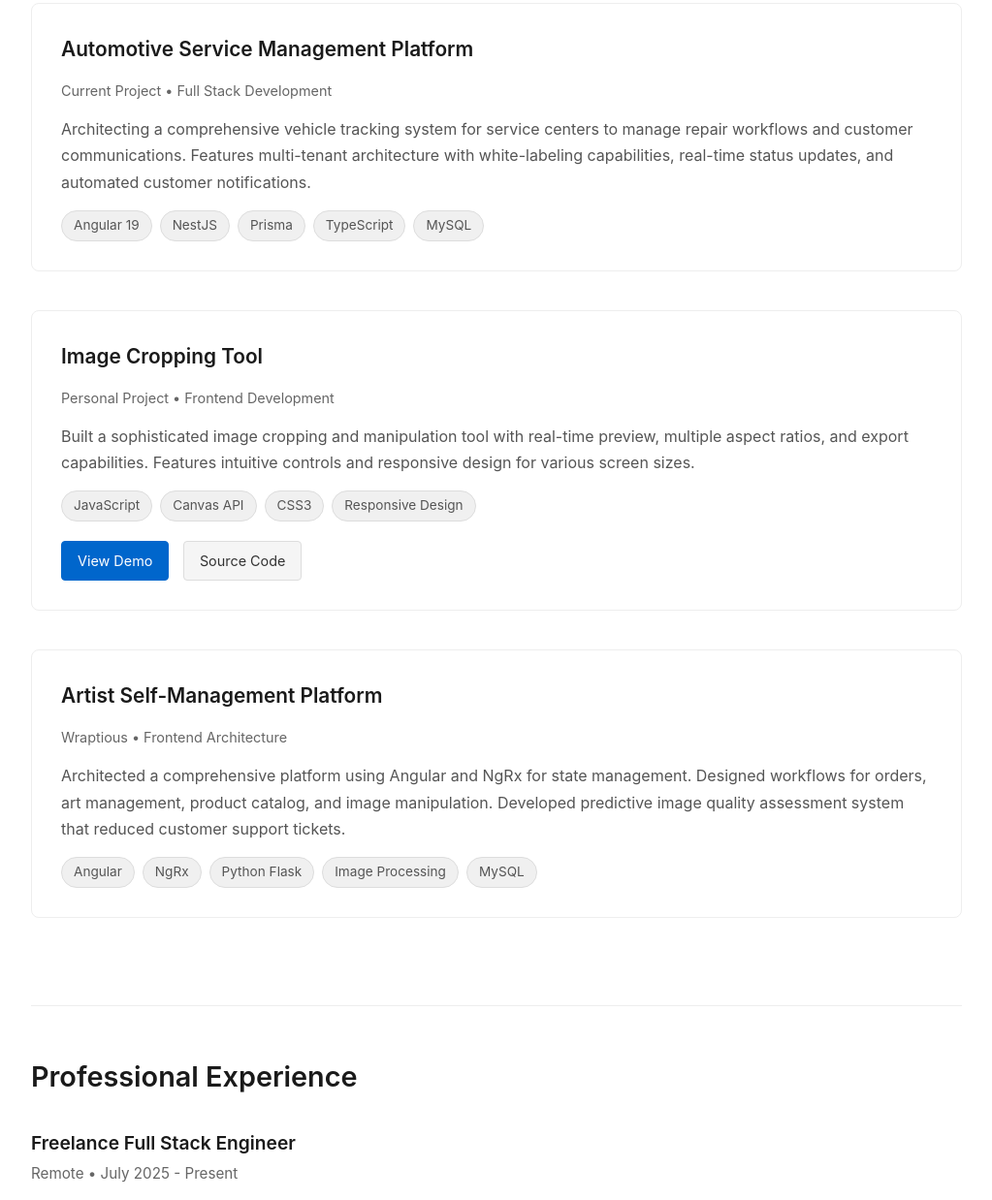
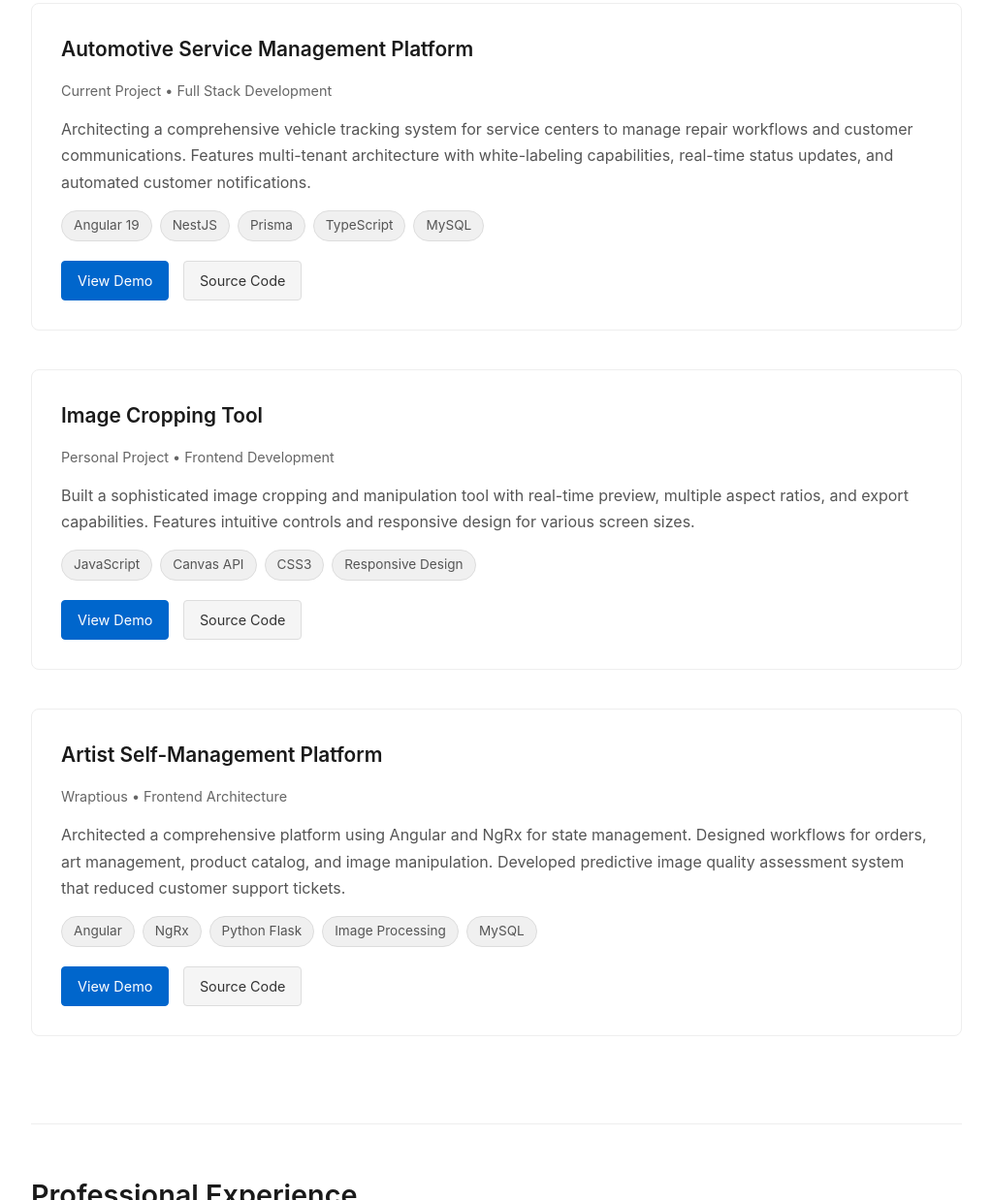
Before and after one commit to kairu1/portfolio, a plain HTML site: page index.html in a window 1280 px wide. Shown: the part 1044-2282 px from the top of the page at 97% size, without its empty margins (128-1151 px from the left). Drawn offline with Linux system fonts and the light colour scheme.

Commit message:
rename file

```diff
--- a/portfolio_website.html
+++ b/index.html
@@ -295,7 +295,7 @@
         <div class="container">
             <section>
                 <h2>About</h2>
-                <p>Experienced Full Stack Engineer with 5+ years developing scalable web applications. I specialize in Angular, React, and modern JavaScript frameworks, with additional expertise in Python Flask for full-stack development. I have a proven track record of architecting modular systems, implementing automated workflows, and delivering solutions that drive revenue growth and improve customer satisfaction.</p>
+                <p>Experienced Full Stack Engineer with 5+ years developing scalable web applications. I specialize in Angular and modern JavaScript frameworks, with additional knowledge in Python and NodeJS for full-stack development. I have a proven track record of architecting modular systems, implementing automated workflows, and delivering solutions that drive revenue growth and improve customer satisfaction.</p>
             </section>
 
             <section>
@@ -307,7 +307,7 @@
                     </div>
                     <div class="skill-category">
                         <h3>Backend Technologies</h3>
-                        <p>Python, Flask, Node.js, NestJS, RESTful APIs</p>
+                        <p>Python, Flask, NodeJS, NestJS, RESTful APIs</p>
                     </div>
                     <div class="skill-category">
                         <h3>Databases</h3>
@@ -333,6 +333,10 @@
                         <span class="tech-tag">Prisma</span>
                         <span class="tech-tag">TypeScript</span>
                         <span class="tech-tag">MySQL</span>
+                    </div>
+                    <div class="project-links">
+                        <a href="#" class="primary">View Demo</a>
+                        <a href="#">Source Code</a>
                     </div>
                 </div>
 
@@ -362,6 +366,10 @@
                         <span class="tech-tag">Python Flask</span>
                         <span class="tech-tag">Image Processing</span>
                         <span class="tech-tag">MySQL</span>
+                    </div>
+                    <div class="project-links">
+                        <a href="#" class="primary">View Demo</a>
+                        <a href="#">Source Code</a>
                     </div>
                 </div>
             </section>
```
